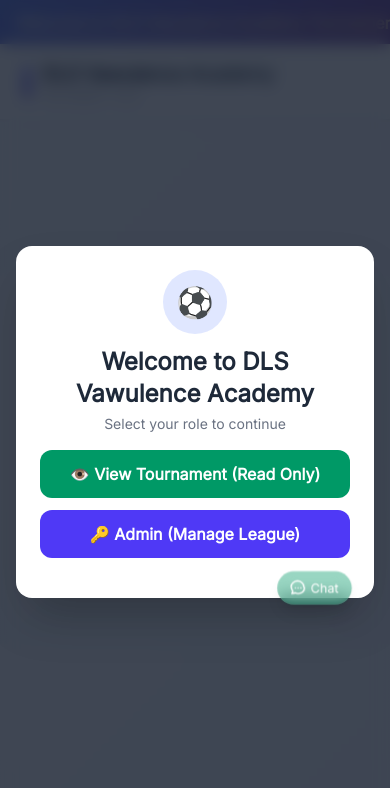
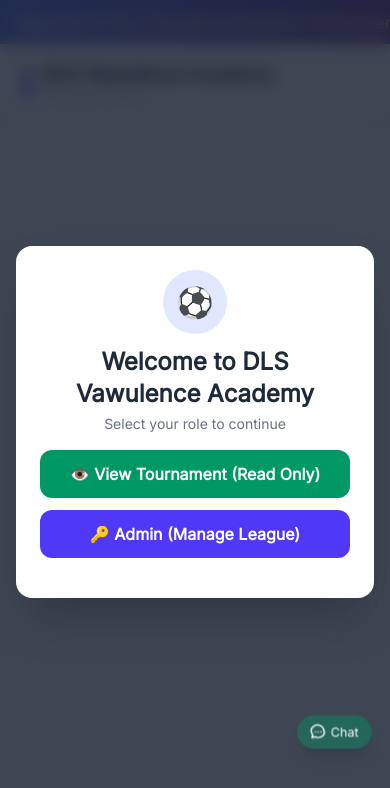
Before and after one commit to myde-developer/Prank, a plain HTML site: page index.html in a window 390 px wide. Drawn offline with nearby package versions, Linux system fonts and the light colour scheme; no server answers.

Commit message:
Initial Commit

```diff
--- a/index.html
+++ b/index.html
@@ -317,17 +317,16 @@
         </section>
     </main>
 
-
-<div class="fixed bottom-24 right-5 z-50 flex flex-col-reverse items-end gap-4">
+<div class="fixed bottom-24 right-5 z-50 flex flex-col-reverse items-end gap-2">
 
     <!-- Chat Button (appears above admin menu) -->
-    <button id="chat-toggle" onclick="openChatModal()" class="fixed bottom-36 right-5 z-50 bg-emerald-600/40 hover:bg-emerald-600/80 text-white rounded-full px-3 py-2 shadow-lg transition-all duration-200 flex items-center gap-1 backdrop-blur-sm text-xs sm:text-sm overflow-visible">
-    <svg xmlns="http://www.w3.org/2000/svg" class="h-4 w-4" fill="none" viewBox="0 0 24 24" stroke="currentColor">
-        <path stroke-linecap="round" stroke-linejoin="round" stroke-width="2" d="M8 12h.01M12 12h.01M16 12h.01M21 12c0 4.418-4.03 8-9 8a9.863 9.863 0 01-4.255-.949L3 20l1.338-3.123C2.493 12.767 2 11.434 2 10c0-4.418 4.03-8 9-8s9 3.582 9 8z" />
-    </svg>
-    <span>Chat</span>
-    <span id="chat-unread-badge" class="absolute top-0 right-0 translate-x-1/3 -translate-y-1/3 bg-red-500 text-white text-[10px] font-bold rounded-full min-w-[18px] h-[18px] flex items-center justify-center px-1 hidden">0</span>
-</button>
+    <button id="chat-toggle" onclick="openChatModal()" class="bg-emerald-600/40 hover:bg-emerald-600/80 text-white rounded-full px-3 py-2 shadow-lg transition-all duration-200 flex items-center gap-1 backdrop-blur-sm text-xs sm:text-sm relative">
+        <svg xmlns="http://www.w3.org/2000/svg" class="h-4 w-4" fill="none" viewBox="0 0 24 24" stroke="currentColor">
+            <path stroke-linecap="round" stroke-linejoin="round" stroke-width="2" d="M8 12h.01M12 12h.01M16 12h.01M21 12c0 4.418-4.03 8-9 8a9.863 9.863 0 01-4.255-.949L3 20l1.338-3.123C2.493 12.767 2 11.434 2 10c0-4.418 4.03-8 9-8s9 3.582 9 8z" />
+        </svg>
+        <span>Chat</span>
+        <span id="chat-unread-badge" class="absolute -top-2 -right-2 bg-red-500 text-white text-[10px] font-bold rounded-full min-w-[18px] h-[18px] flex items-center justify-center px-1 hidden">0</span>
+    </button>
 
     <!-- Floating Admin Menu (appears below chat button) -->
     <div id="floating-admin-menu" class="hidden">
```
